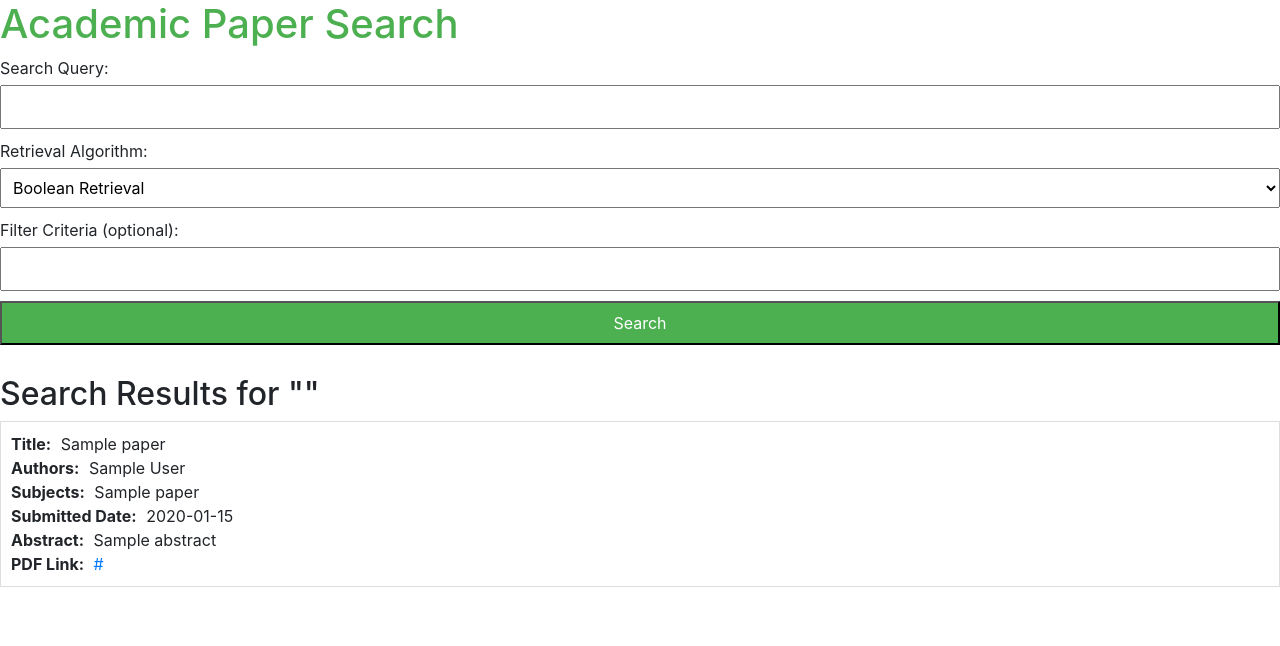
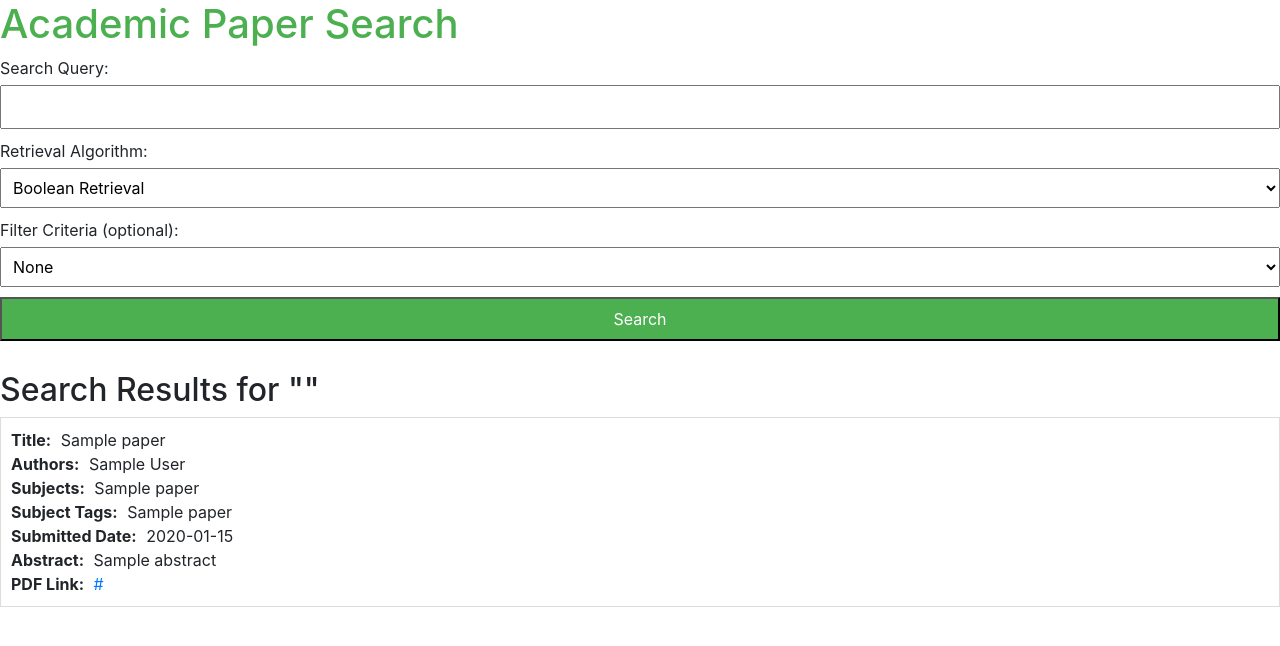
Before and after one commit to MelinaMoraiti/Paper-Search-Engine, a Flask app: template sources/templates/index.html in a window 1280 px wide. Shown: the top 646 px of the page. Run offline with Flask 3, Linux system fonts and the light colour scheme; the template is opened without the code that fills it: most values are stand-ins (such as "Sample title", 1, 10 or a date in 2020); parts of the project's set-up code (start-up, migrations or seed data) failed here and were passed over; some libraries are stand-ins or nearby versions.

Commit message:
fix: filter to dropdown list, add subject tags

```diff
--- a/sources/templates/index.html
+++ b/sources/templates/index.html
@@ -21,7 +21,14 @@
         </select>
         <br>
         <label for="filter_criteria">Filter Criteria (optional):</label>
-        <input type="text" name="filter_criteria" id="filter_criteria">
+        <select name="filter_criteria" id="filter_criteria">
+            <option value="none">None</option>
+            <option value="Authors">Author</option>
+            <option value="Submitted Date">Submission Date</option>
+            <option value="Subjects">Subject</option>
+            <option value="Subject_Tags">Subject Tag</option>
+            <option value="Title">Title</option>
+        </select>
         <br>
         <input type="submit" value="Search">
     </form>
@@ -36,6 +43,7 @@
                     <strong>Title:</strong> {{ paper['Title'] }}<br>
                     <strong>Authors:</strong> {{ paper['Authors'] }}<br>
                     <strong>Subjects:</strong> {{ paper['Subjects'] }}<br>
+                    <strong>Subject Tags:</strong> {{ paper['Subject_Tags'] }}<br>
                     <strong>Submitted Date:</strong> {{ paper['Submitted Date'] }}<br>
                     <strong>Abstract:</strong> {{ paper['Abstract'] }}<br>
                     <strong>PDF Link:</strong> <a href="{{ paper['PDF Link'] }}" target="_blank">{{ paper['PDF Link'] }}</a>
```
